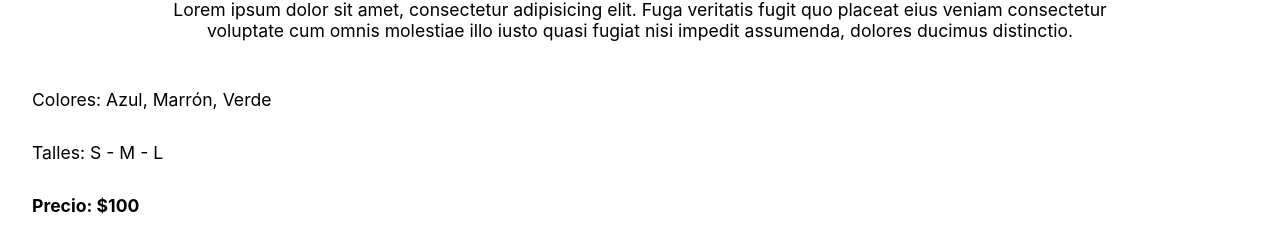
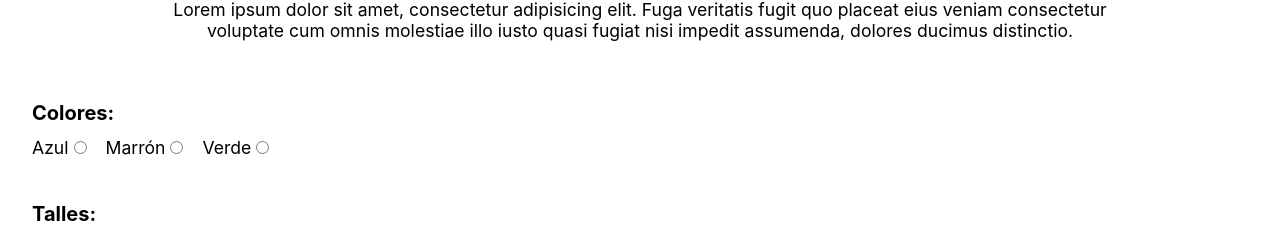
Before and after one commit to BrunoSecchiari/EducacionIT_1, a React (Create React App) app: page /details/1 in a window 1280 px wide. Shown: the part 651-891 px from the top of the page. Built offline with nearby package versions, Linux system fonts and the light colour scheme.

Commit message:
Color & Size

```diff
--- a/src/components/Product/ProductDetails.css
+++ b/src/components/Product/ProductDetails.css
@@ -28,15 +28,9 @@
   margin-top: 0;
 }
 
-.Details__Colors,
-.Details__Sizes,
 .Details__Price {
-  font-size: 1.1rem;
   align-self: flex-start;
   margin-bottom: 2rem;
   margin-left: 2rem;
-}
-
-.Details__Price {
   font-weight: bold;
 }
--- a/src/components/Product/ProductDetails.jsx
+++ b/src/components/Product/ProductDetails.jsx
@@ -1,3 +1,4 @@
+import ProductOptions from "./ProductOptions";
 import "./ProductDetails.css";
 
 const ProductDetails = (props) => {
@@ -10,8 +11,16 @@ const ProductDetails = (props) => {
       </div>
       <h3 className="Details__Title">{currentProduct.name}</h3>
       <p className="Details__Description">{currentProduct.description}</p>
-      <div className="Details__Colors">Colores: {currentProduct.colors}</div>
-      <div className="Details__Sizes">Talles: {currentProduct.sizes}</div>
+      <ProductOptions
+        options={currentProduct.colors}
+        title="Colores"
+        currentColorHandler={props.onColorChange}
+      />
+      <ProductOptions
+        options={currentProduct.sizes}
+        title="Talles"
+        currentSizeHandler={props.onSizeChange}
+      />
       <div className="Details__Price">Precio: ${currentProduct.price}</div>
     </>
   );
--- /dev/null
+++ b/src/components/Product/ProductOptions.css
@@ -0,0 +1,17 @@
+.Details__ColorsTitle,
+.Details__SizesTitle {
+  align-self: start;
+  margin: 0.75rem 2rem;
+  font-size: 1.25rem;
+  font-weight: bold;
+}
+
+.Details__Colors,
+.Details__Sizes {
+  display: flex;
+  gap: 1rem;
+  font-size: 1.1rem;
+  align-self: flex-start;
+  margin-bottom: 2rem;
+  margin-left: 2rem;
+}
--- /dev/null
+++ b/src/components/Product/ProductOptions.jsx
@@ -0,0 +1,43 @@
+import "./ProductOptions.css";
+
+const ProductOptions = (props) => {
+  const currentLabel = props.title === "Colores" ? "Colors" : "Sizes";
+
+  const currentOptionHandler = (event) => {
+    props.title === "Colores"
+      ? props.currentColorHandler(event.target.value)
+      : props.currentSizeHandler(event.target.value);
+  };
+
+  return (
+    <>
+      <div className={`Details__${currentLabel}Title`}>{props.title}:</div>
+      <div
+        className={`Details__${currentLabel}`}
+        onChange={currentOptionHandler}
+      >
+        {props.options.map((option, index) => {
+          return (
+            <div key={index}>
+              <label
+                htmlFor={option}
+                className={`Details__${currentLabel}Label`}
+              >
+                {option}
+              </label>
+              <input
+                type="radio"
+                id={option}
+                name={`Details__${currentLabel}`}
+                className={`Details__${currentLabel}Input`}
+                value={option}
+              ></input>
+            </div>
+          );
+        })}
+      </div>
+    </>
+  );
+};
+
+export default ProductOptions;
--- a/src/context/ProductContext.jsx
+++ b/src/context/ProductContext.jsx
@@ -4,32 +4,32 @@ const ProductContext = createContext([
   {
     id: 1,
     class: "Boxs1",
-    colors: ["Azul, ", "Marrón, ", "Verde"],
+    colors: ["Azul", "Marrón", "Verde"],
     description:
       "Lorem ipsum dolor sit amet, consectetur adipisicing elit. Fuga veritatis fugit quo placeat eius veniam consectetur voluptate cum omnis molestiae illo iusto quasi fugiat nisi impedit assumenda, dolores ducimus distinctio.",
     name: "Anteojos 1",
     price: 100,
-    sizes: ["S - ", "M - ", "L"],
+    sizes: ["S", "M", "L"],
   },
   {
     id: 2,
     class: "Boxs2",
-    colors: ["Blanco, ", "Negro, ", "Rojo"],
+    colors: ["Blanco", "Negro", "Rojo"],
     description:
       "Lorem ipsum dolor sit amet, consectetur adipisicing elit. Fuga veritatis fugit quo placeat eius veniam consectetur voluptate cum omnis molestiae illo iusto quasi fugiat nisi impedit assumenda, dolores ducimus distinctio.",
     name: "Anteojos 2",
     price: 200,
-    sizes: ["S - ", "M - ", "L"],
+    sizes: ["S", "M", "L"],
   },
   {
     id: 3,
     class: "Boxs3",
-    colors: ["Amarillo, ", "Gris, ", "Violeta"],
+    colors: ["Amarillo", "Gris", "Violeta"],
     description:
       "Lorem ipsum dolor sit amet, consectetur adipisicing elit. Fuga veritatis fugit quo placeat eius veniam consectetur voluptate cum omnis molestiae illo iusto quasi fugiat nisi impedit assumenda, dolores ducimus distinctio.",
     name: "Anteojos 3",
     price: 150,
-    sizes: ["S - ", "M - ", "L"],
+    sizes: ["S", "M", "L"],
   },
 ]);
 
--- a/src/views/Details/Details.jsx
+++ b/src/views/Details/Details.jsx
@@ -1,7 +1,7 @@
-import { useContext } from "react";
+import { useContext, useState } from "react";
 import { useParams } from "react-router-dom";
-import { useDispatch } from "react-redux";
-import { addItem } from "../../redux/cart/actions";
+/* import { useDispatch } from "react-redux";
+import { addItem } from "../../redux/cart/actions"; */
 import Button from "../../components/Button/Button";
 import Header from "../../components/Header/Header";
 import ProductContext from "../../context/ProductContext";
@@ -9,21 +9,38 @@ import ProductDetails from "../../components/Product/ProductDetails";
 import "./Details.css";
 
 const Details = () => {
-  const dispatch = useDispatch();
+  /* const dispatch = useDispatch(); */
 
   const { id } = useParams();
   const productList = useContext(ProductContext);
   const currentProduct = productList.filter((product) => product.id === +id);
+
+  const [currentColor, setCurrentColor] = useState();
+  const currentColorHandler = (color) => setCurrentColor(color);
+
+  const [currentSize, setCurrentSize] = useState();
+  const currentSizeHandler = (size) => setCurrentSize(size);
 
   return (
     <>
       <Header view="details" />
       <div className="Details__Container">
         <Button class="Details__ReturnButton" link="/" text="Volver" />
-        <ProductDetails currentProduct={currentProduct} />
+        <ProductDetails
+          currentProduct={currentProduct}
+          onColorChange={currentColorHandler}
+          onSizeChange={currentSizeHandler}
+        />
         <button
           className="Details__AddButton"
-          onClick={() => dispatch(addItem(id))}
+          /* onClick={() => dispatch(addItem(id))} */
+          onClick={() =>
+            console.log({
+              id: id,
+              color: currentColor,
+              size: currentSize,
+            })
+          }
         >
           Lo Quiero
         </button>
```
